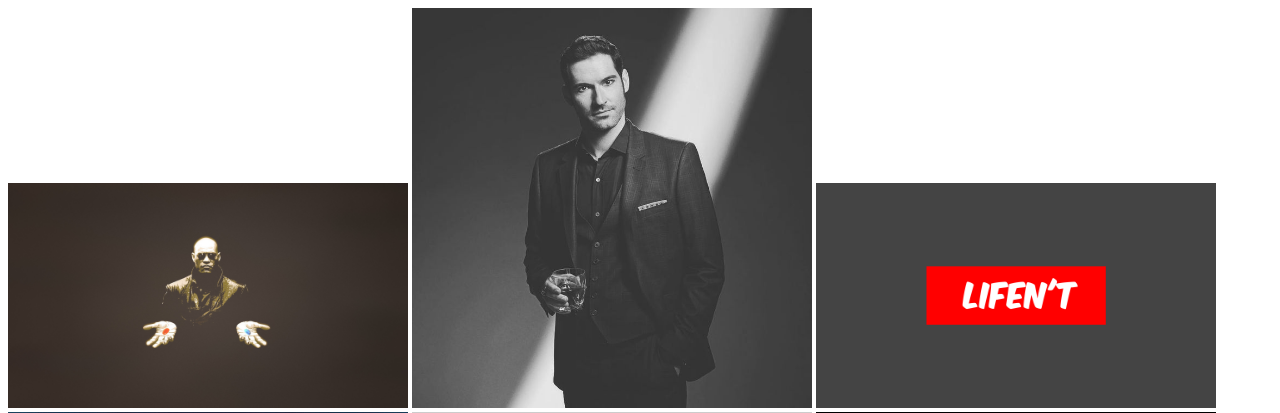
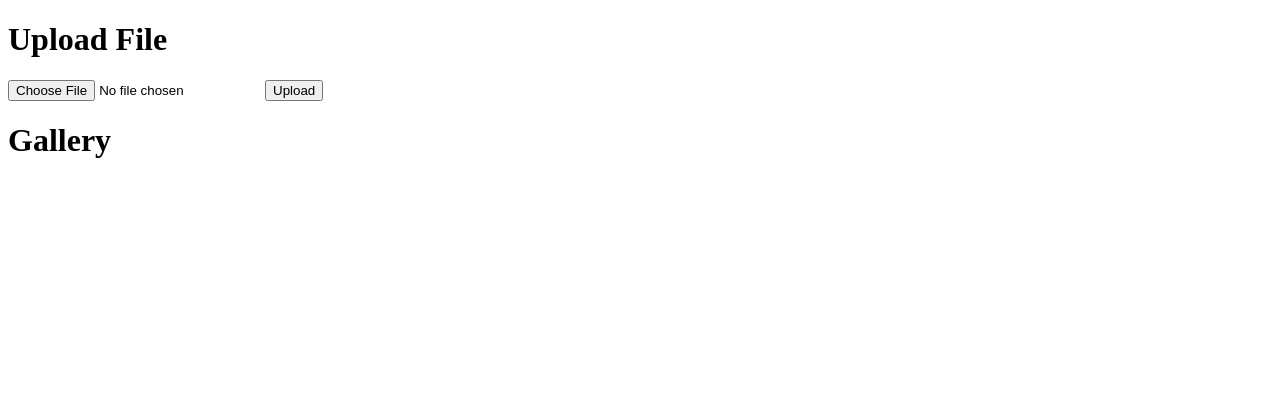
Before and after one commit to 0b11stan/simple-gallery, a Flask app: page / in a window 1280 px wide. Shown: the top 413 px of the page. After the commit the page ends 158 px from the top, so only its background shows below. Run offline with Flask 2, Linux system fonts and the light colour scheme.

Commit message:
feat: add file upload

```diff
--- a/main.py
+++ b/main.py
@@ -1,15 +1,37 @@
-from flask import Flask, escape, request, render_template
+from flask import Flask, escape, request, render_template, redirect, url_for
+from werkzeug.utils import secure_filename
 from os import listdir
 from os.path import isfile, join, splitext
 
+IMAGES_PATH = 'static'
+ALLOWED_EXTENSIONS = {'png', 'jpg', 'jpeg', 'gif'}
+
 app = Flask(__name__)
+app.config['UPLOAD_FOLDER'] = IMAGES_PATH
 
-IMAGES_PATH = 'static'
 
-@app.route('/')
+def allowed_file(filename):
+    return '.' in filename and \
+           filename.rsplit('.', 1)[1].lower() in ALLOWED_EXTENSIONS
+
+
+@app.route('/', methods=['GET', 'POST'])
 def gallery():
-    images = [splitext(f) for f in listdir(IMAGES_PATH) if isfile(
-        join(IMAGES_PATH, f)
-    )]
-    print(images)
-    return render_template('gallery.html.j2', images=images)
+    if request.method == 'GET':
+        images = [splitext(f) for f in listdir(IMAGES_PATH) if isfile(
+            join(IMAGES_PATH, f)
+        )]
+        print(images)
+        return render_template('gallery.html.j2', images=images)
+    elif request.method == 'POST':
+        if 'file' not in request.files:
+            flash('No file part')
+            return redirect(request.url)
+        file = request.files['file']
+        if file.filename == '':
+            flash('No selected file')
+            return redirect(request.url)
+        if file and allowed_file(file.filename):
+            filename = secure_filename(file.filename)
+            file.save(join(app.config['UPLOAD_FOLDER'], filename))
+            return redirect(url_for('gallery'))
--- a/templates/gallery.html.j2
+++ b/templates/gallery.html.j2
@@ -2,14 +2,25 @@
 <html>
 	<head>
 		<title>GALLERY</title>
-		<link href="{{ url_for('static', filename='css/cssbox.css') }}" rel="stylesheet"/>
+		<link href="{{ url_for('static', filename='css/cssbox.css') }}"
+					rel="stylesheet"/>
 	</head>
 	<body>
+		<h1>Upload File</h1>
+		<form method=post enctype=multipart/form-data>
+			<input type=file name=file>
+			<input type=submit value=Upload>
+		</form>
+		<h1>Gallery</h1>
+		<div>
 			{% for image in images %}
 				<div class="cssbox">
 					<a id="img{{ image[0] }}" href="#img{{ image[0] }}">
-					<img class="cssbox_thumb" src="static/{{ ''.join(image) }}" width=400 />
-					<span class="cssbox_full"><img src="static/{{ ''.join(image) }}"/></span>
+						<img class="cssbox_thumb" src="static/{{ ''.join(image) }}"
+								 width=400 />
+						<span class="cssbox_full">
+							<img src="static/{{ ''.join(image) }}"/>
+						</span>
 					</a>
 					<a class="cssbox_close" href="#void"></a>
 					{% if not loop.first %}
@@ -20,5 +31,6 @@
 					{% endif %}
 				</div>
 			{% endfor %}
+		</div>
 	</body>
 </html>
```
Also changed, not shown: static/10.png (deleted), static/11.png (deleted), static/12.png (deleted), static/13.png (deleted), static/14.png (deleted), static/15.png (deleted), static/16.png (deleted), static/17.png (deleted), 1 other file. Lines whose indentation alone changed are shown as unchanged.
